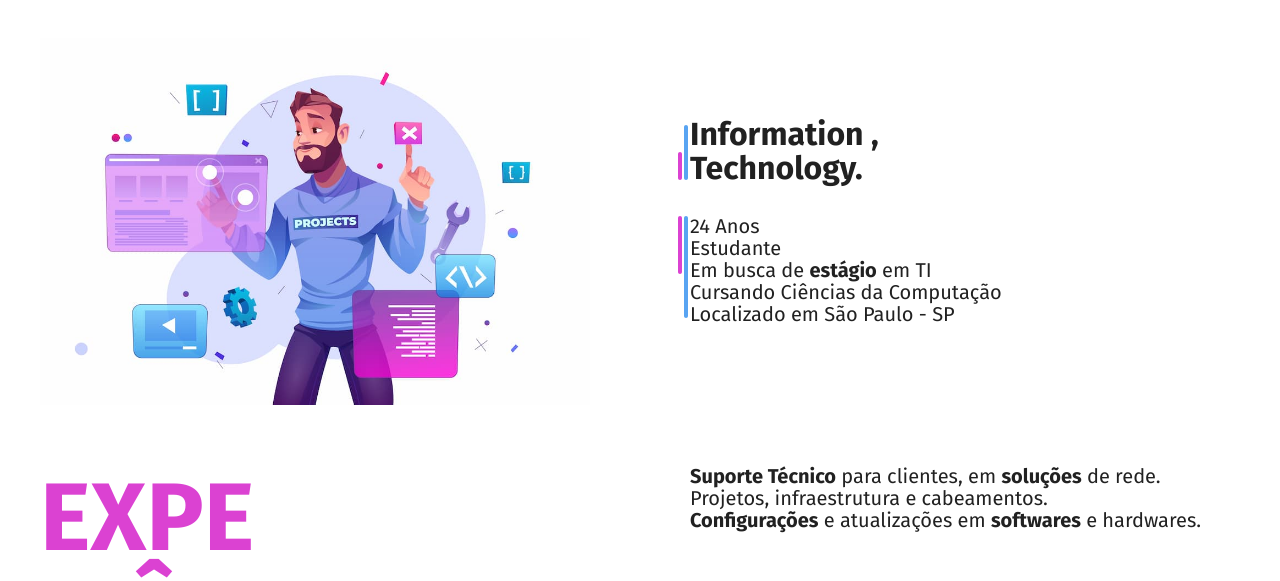
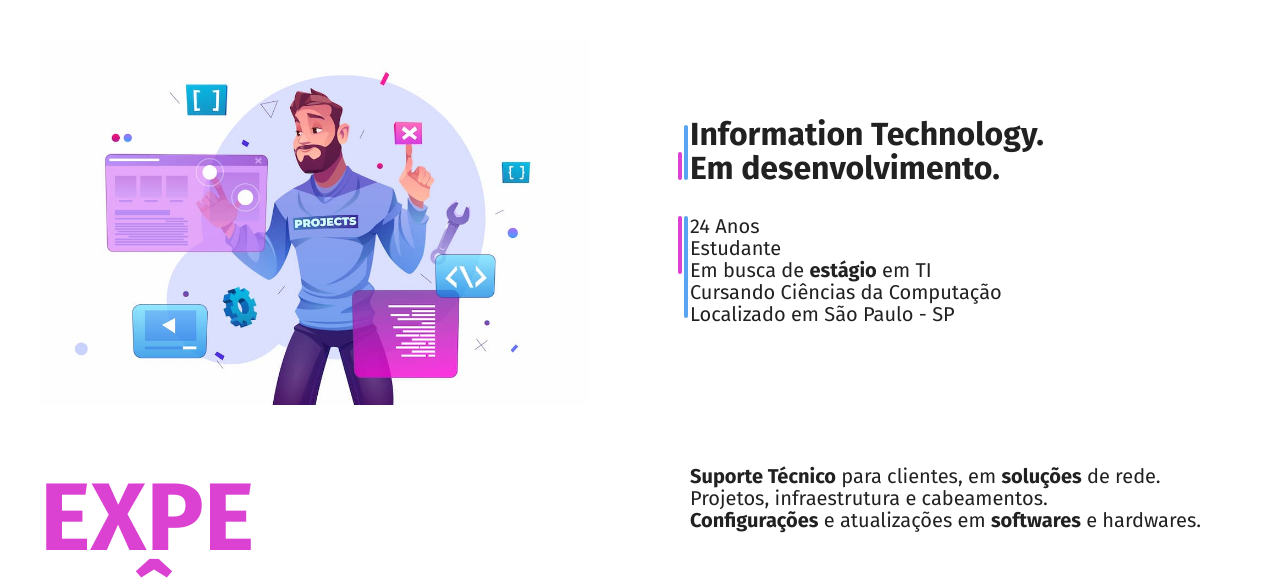
Before and after one commit to MateusLuzDev/MateusLuzDev.github.io, a plain HTML site: page index.html in a window 1280 px wide. Shown: the part 171-752 px from the top of the page. Drawn offline with Linux system fonts and the light colour scheme.

Commit message:
Update index.html

```diff
--- a/index.html
+++ b/index.html
@@ -27,8 +27,8 @@
   <main class="introducao">
     <img src="/img/imagem.jpg" alt="Desenvolvedor">
     <div>
-      <h1>Information ,<br>
-        Technology.</h1>
+      <h1>Information Technology.<br>
+        Em desenvolvimento.</h1>
       <p>24 Anos<br>
         Estudante<br>
         Em busca de <strong>estágio</strong> em TI<br>
```
